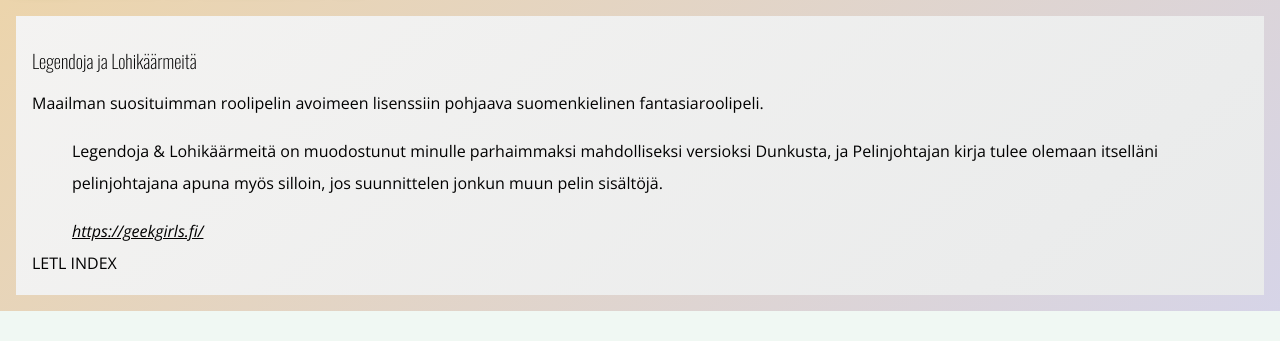
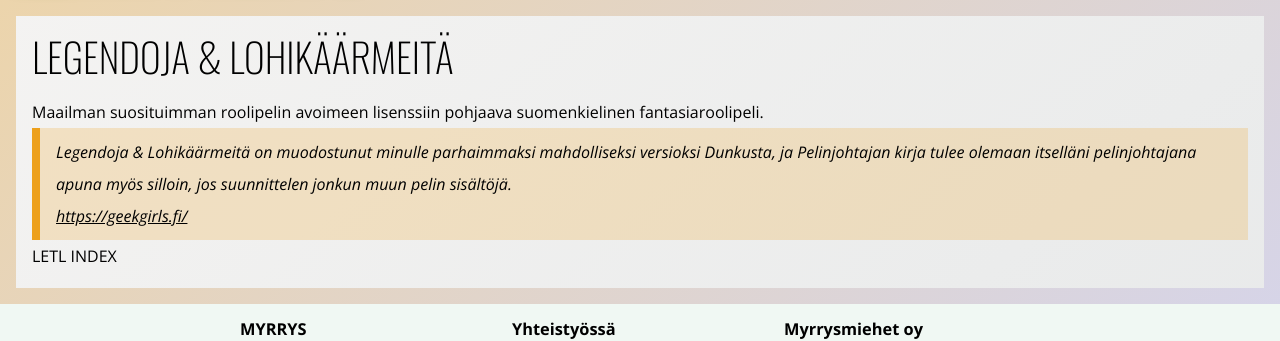
Before and after one commit to villetakanen/myrrys-2025, an Astro site: page / in a window 1280 px wide. Shown: the part 352-693 px from the top of the page. Built offline with nearby package versions, Linux system fonts and the light colour scheme; Astro itself is replaced by a stand-in of ours.

Commit message:
fix: first content block

```diff
--- a/package.json
+++ b/package.json
@@ -1,7 +1,7 @@
 {
   "name": "myrrys-2025",
   "type": "module",
-  "version": "2.0.0-alpha.8",
+  "version": "2.0.0-alpha.9",
   "scripts": {
     "dev": "astro dev",
     "build": "astro build",
--- a/src/components/letl/LetlBlock.astro
+++ b/src/components/letl/LetlBlock.astro
@@ -5,6 +5,7 @@
 <LetlContent>
   <section>
     <article>
+      <h1>Legendoja & lohikäärmeitä</h1>
       <LetlIntro />
     </article>
     <article>LETL INDEX</article>
--- a/src/components/letl/LetlIntro.md
+++ b/src/components/letl/LetlIntro.md
@@ -1,5 +1,3 @@
-# Legendoja ja Lohikäärmeitä
-
 Maailman suosituimman roolipelin avoimeen lisenssiin pohjaava suomenkielinen fantasiaroolipeli.
 
 > Legendoja & Lohikäärmeitä on muodostunut minulle parhaimmaksi mahdolliseksi versioksi Dunkusta, ja Pelinjohtajan kirja tulee olemaan itselläni pelinjohtajana apuna myös silloin, jos suunnittelen jonkun muun pelin sisältöjä.
--- a/src/styles/themes/letl.css
+++ b/src/styles/themes/letl.css
@@ -10,3 +10,7 @@
     color-mix(in hsl, white, var(--surface-secondary) 10%)
   );
 }
+.theme-letl blockquote {
+  border-left: solid calc(0.5 * var(--grid)) var(--color-primary);
+  background: color-mix(in hsl, transparent, var(--color-primary) 22%);
+}
--- a/src/styles/typography.css
+++ b/src/styles/typography.css
@@ -13,12 +13,25 @@
   font-family: "Open Sans", ui-sans-serif, system-ui, sans-serif,
     "Apple Color Emoji", "Segoe UI Emoji", "Segoe UI Symbol", "Noto Color Emoji";
 }
-
+h1,
+h2,
+h3,
+h4,
+h5,
+h6 {
+  margin: 0;
+}
 h1,
 h2 {
   font-family: var(--font-header);
   font-weight: 200;
 }
+h1 {
+  font-size: calc(2.5 * var(--grid));
+  line-height: calc(3 * var(--grid));
+  text-transform: uppercase;
+}
+
 h3,
 h4 {
   font-weight: 700;
@@ -26,3 +39,11 @@
 .text-center {
   text-align: center;
 }
+blockquote {
+  font-style: italic;
+  margin: 0;
+  padding: calc(0.5 * var(--grid)) var(--grid);
+}
+blockquote p {
+  margin: 0;
+}
```
